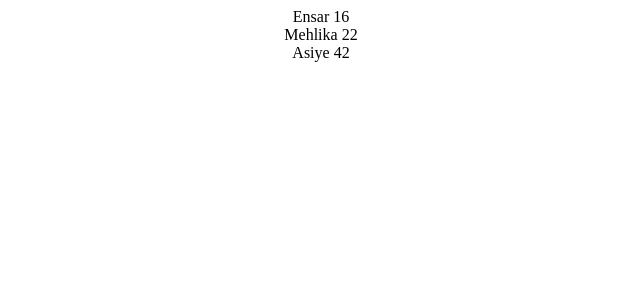
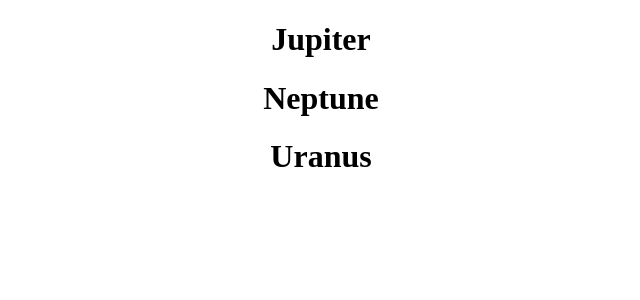
Before and after one commit to EnsarSen/React, a React (Create React App) app: page / in a window 1280 px wide. Shown: the top 300 px of the page, without its empty margins (319-959 px from the left). Built offline with nearby package versions, Linux system fonts and the light colour scheme.

Commit message:
Second exercise done, put the code how he did it but my way still worked

```diff
--- a/src/App.js
+++ b/src/App.js
@@ -1,21 +1,23 @@
 import './App.css';
-import {User} from './User'
+import {Planet} from './User'
 function App() {
-const users = [
-{name: "Ensar", age: 16},
-{name: "Mehlika", age: 22},
-{name: "Asiye", age : 42},
+
+const planets = [
+{name: "Mars", isGasPlanet: false},
+{name: "Earth", isGasPlanet: false},
+{name: "Jupiter", isGasPlanet: true},
+{name: "Venus", isGasPlanet: false},
+{name: "Neptune", isGasPlanet: true},
+{name:  "Uranus", isGasPlanet: true},
 ];
 
+return <div className="App">
 
+{planets.map((planet, key) => {
+    return planet.isGasPlanet  && <h1>{planet.name}</h1>
+})}
 
-return (<div className="App">
-
-  {users.map ((user , key) => {
-  return <User name={user.name} age ={user.age}/>;
-})}
 </div>
-);
 }
 
 export default App;
--- a/src/User.js
+++ /dev/null
@@ -1,7 +0,0 @@
-export const User = (props) => {
-  return (
-  <div>
-    {props.name} {props.age}
-</div>
-  );
-};
```
